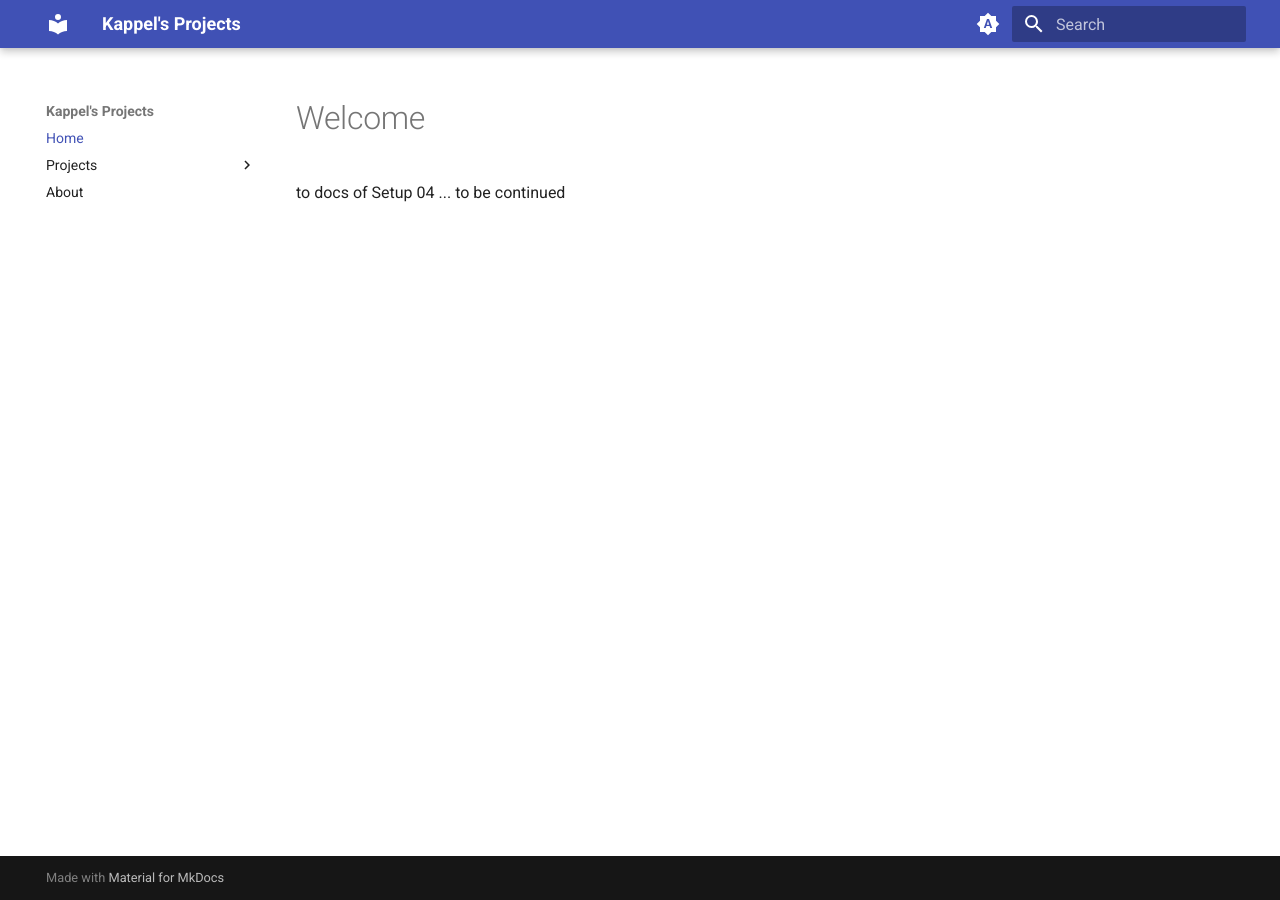
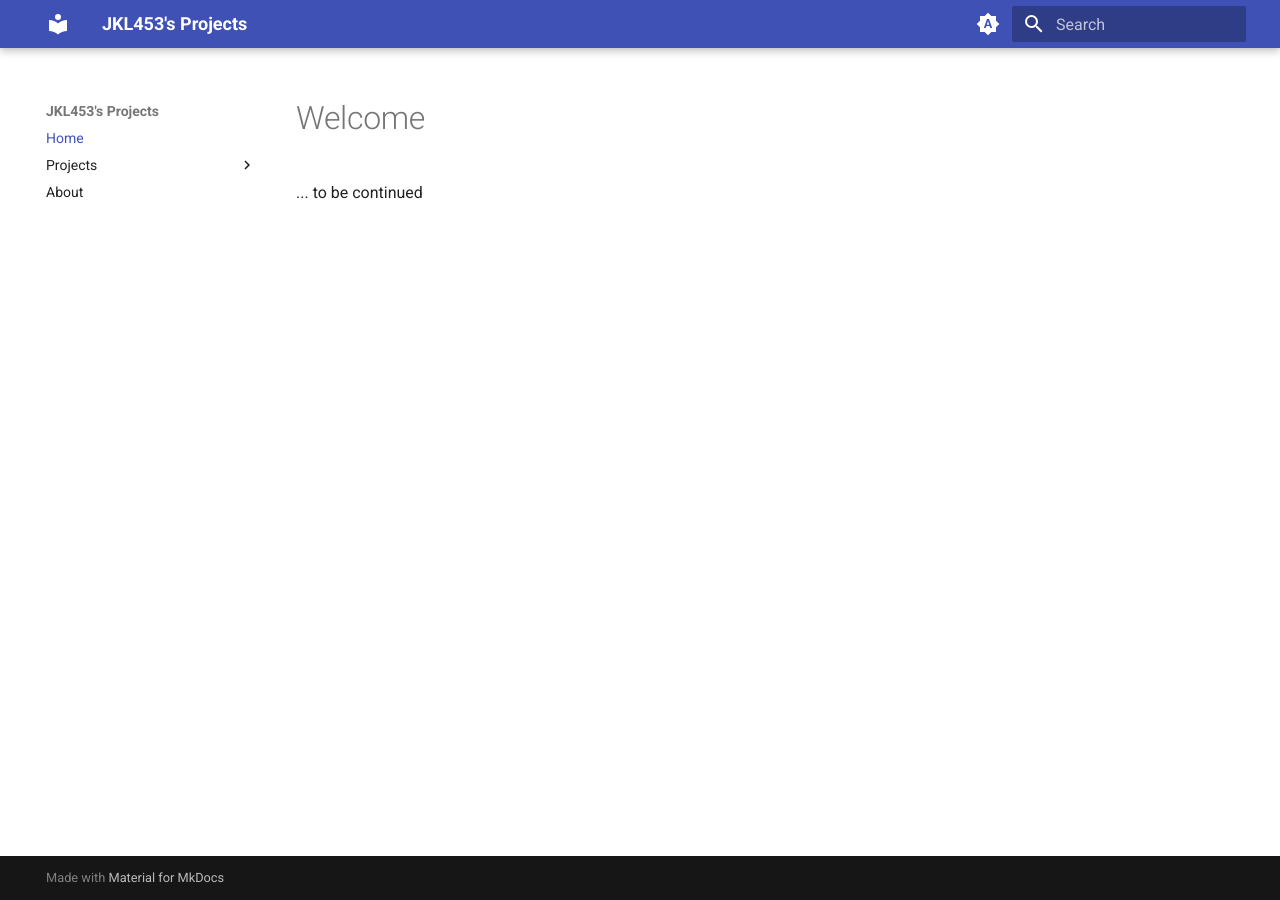
Before and after one commit to JKL453/project-site, an MkDocs documentation site: the page built from docs/index.md, in a window 1280 px wide. Built offline with MkDocs 1.6.1 and Material for MkDocs 9.7.7, drawn with Linux system fonts in a browser that asks for light colours.

Commit message:
Minor text changes

```diff
--- a/docs/index.md
+++ b/docs/index.md
@@ -1,3 +1,2 @@
 # Welcome
-to docs of Setup 04
 ... to be continued
--- a/mkdocs.yml
+++ b/mkdocs.yml
@@ -1,7 +1,7 @@
 # Project information
-site_name: Kappel's Projects
-site_url: https://kappel.wtf
-site_author: JK
+site_name: JKL453's Projects
+site_url: https://jkl453.github.io/project-site
+site_author: JKL
 
 nav:
   - Home: index.md
```
